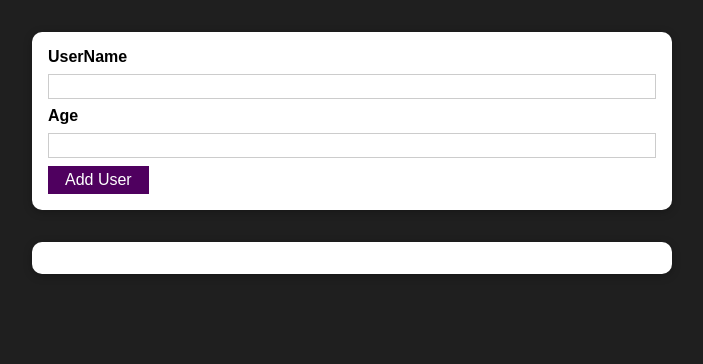
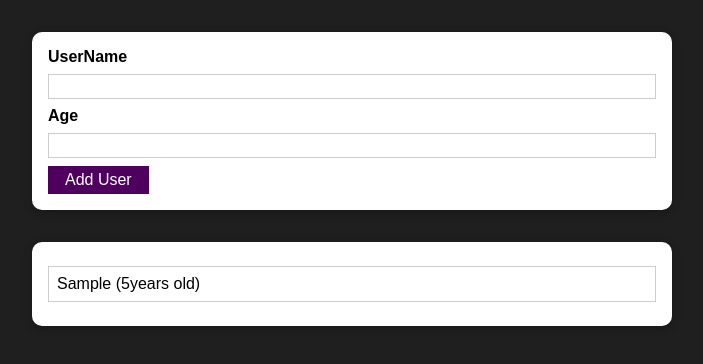
Before and after one commit to Musharraf188/error-model, a React (Create React App) app: page / in a window 1280 px wide. Both pictures are taken after typing "Sample", "5" into the empty fields and a click on the button "Add User". Shown: the top 364 px of the page, without its empty margins (288-991 px from the left). Built offline with nearby package versions, Linux system fonts and the light colour scheme.

Commit message:
all-nity-grities

```diff
--- a/src/App.js
+++ b/src/App.js
@@ -1,15 +1,21 @@
-import React from 'react';
+import React, { useState } from 'react';
 import AddUser from './components/Users/AddUser';
 import UserList from './components/Users/UserList';
 
 
 function App() {
+  const [userList, setUserList] = useState([]);
+  const addHandler =(uName, uAge)=>{
+    setUserList((prevList=>{
+      return [...prevList, {name:uName, age: uAge , id:Math.random().toString()}]
+    }))
+  }
   return (
     <div>
-<AddUser />
-<UserList users={[]}/>
+<AddUser onAdd={addHandler}/>
+<UserList users={userList}/>
     </div>
   );
+
 }
-
 export default App;
--- a/src/components/Users/AddUser.js
+++ b/src/components/Users/AddUser.js
@@ -20,7 +20,7 @@
         if(userAge < 1){
             return;
         }
-     console.log(userInput, userAge);
+     props.onAdd(userInput, userAge);
         setUserInput('');
         setUserAge('');
             }
--- a/src/components/Users/UserList.js
+++ b/src/components/Users/UserList.js
@@ -3,7 +3,7 @@
 const UserList =(props)=>{
 return <Card className={classes.users } >
 <ul>
-    {props.users.map(user=><li>{user.name} ({user.age}years old)</li>)}
+    {props.users.map(user=> <li key={user.id}>{user.name} ({user.age}years old)</li>)}
 </ul>
 </Card>
 }
```
